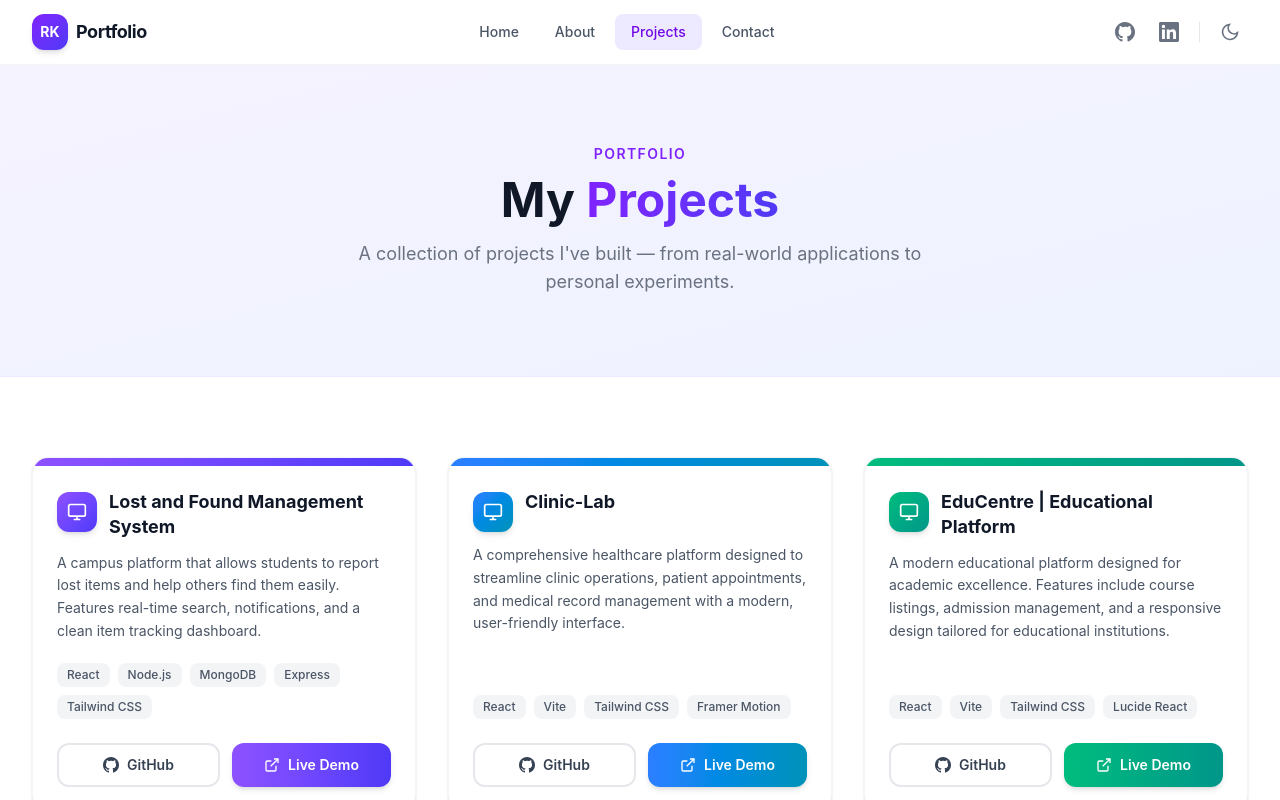
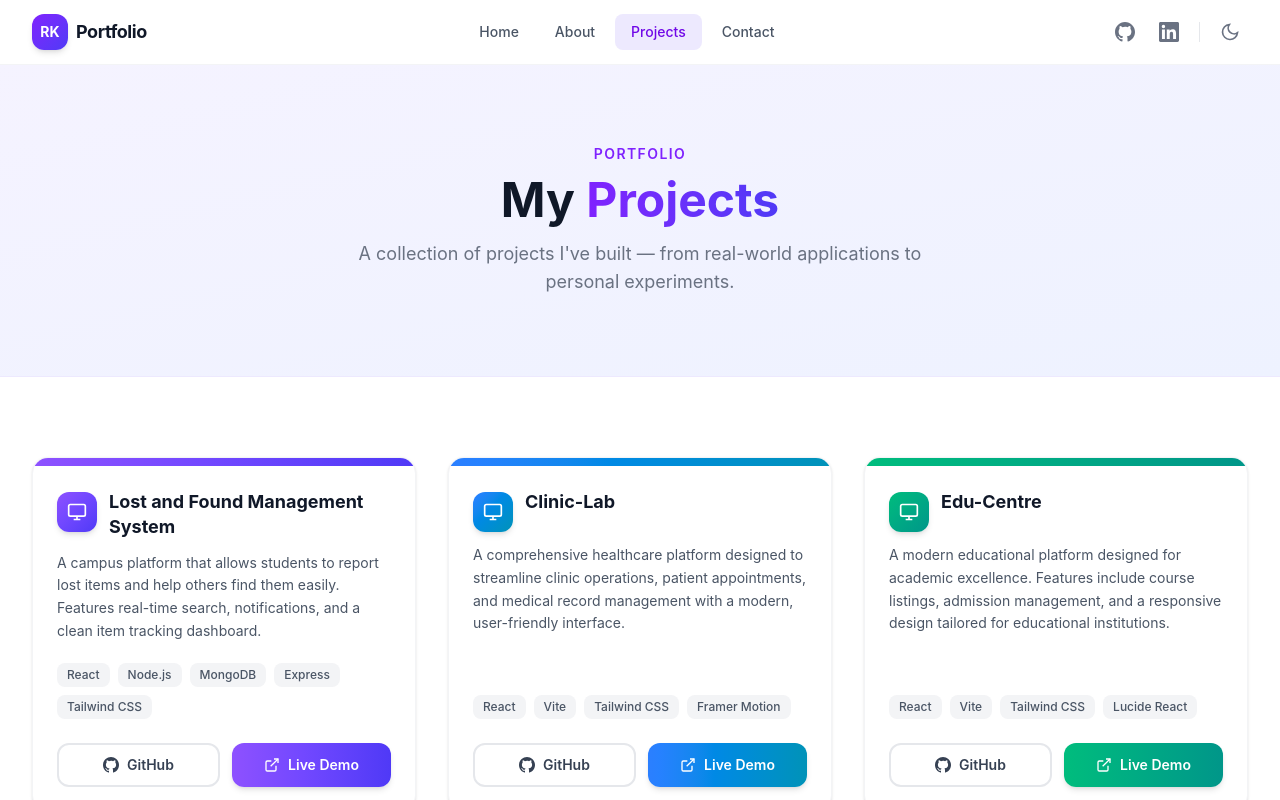
Before and after one commit to honestyrk/My_Portfolio, a React (Vite) app: page /projects in a window 1280 px wide. Shown: the top 800 px of the page. Built offline with nearby package versions, Linux system fonts and the light colour scheme.

Commit message:
title changes

```diff
--- a/src/pages/Projects.jsx
+++ b/src/pages/Projects.jsx
@@ -20,7 +20,7 @@ const projects = [
     gradient: 'from-blue-500 to-cyan-600',
   },
   {
-    title: 'EduCentre | Educational Platform',
+    title: 'Edu-Centre',
     description:
       'A modern educational platform designed for academic excellence. Features include course listings, admission management, and a responsive design tailored for educational institutions.',
     technologies: ['React', 'Vite', 'Tailwind CSS', 'Lucide React'],
```
